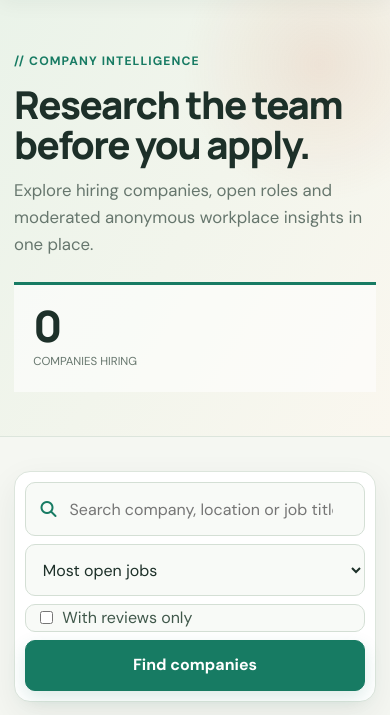
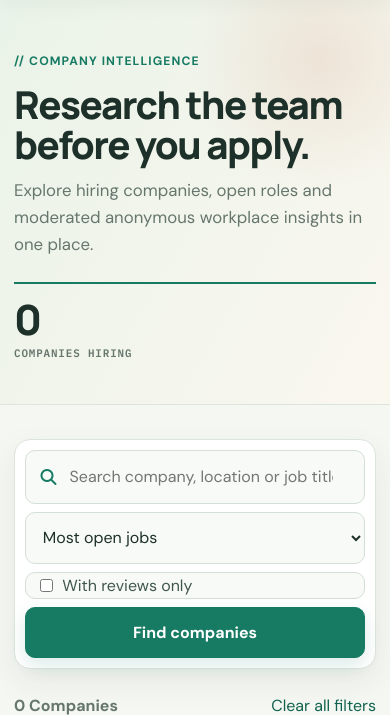
Before and after one commit to mahmoudshaker123/Python_Jobs, a Django app: page /companies/ in a window 390 px wide. Shown: the part 70-785 px from the top of the page. Run offline with Django 5.2, Linux system fonts and the light colour scheme; data that the repository does not hold is empty; parts of the project's set-up code (start-up, migrations or seed data) failed here and were passed over.

Commit message:
Polish company directory hiring stat

```diff
--- a/static/styles.css
+++ b/static/styles.css
@@ -545,9 +545,9 @@
 .company-directory-heading { display: grid; grid-template-columns: minmax(0, 1fr) auto; align-items: end; gap: 3rem; }
 .company-directory-heading h1 { max-width: 850px; margin: .8rem 0; font-size: clamp(2.4rem, 4.6vw, 5rem); line-height: 1.03; }
 .company-directory-heading p { max-width: 720px; margin: 0; color: var(--muted); font-size: 1.05rem; }
-.company-directory-count { min-width: 180px; padding: 1.2rem; border-top: 3px solid var(--blue); background: rgba(255,255,255,.6); }
-.company-directory-count strong { display: block; font: 800 2.7rem/1 "Manrope", sans-serif; }
-.company-directory-count span { color: var(--muted); font-size: .72rem; text-transform: uppercase; }
+.company-directory-count { min-width: 210px; padding: .35rem 0 .35rem 1.6rem; border-inline-start: 2px solid var(--blue); background: transparent; }
+.company-directory-count strong { display: block; color: var(--text); font: 800 clamp(2.6rem, 4vw, 4rem)/.95 "Manrope", sans-serif; letter-spacing: -.06em; }
+.company-directory-count span { display: block; margin-top: .45rem; color: var(--muted); font: 700 .68rem/1.2 var(--mono); letter-spacing: .08em; text-transform: uppercase; }
 .company-directory-body { padding: 34px 0 90px; }
 .company-filters { display: grid; grid-template-columns: minmax(280px, 1.6fr) minmax(180px, .7fr) auto auto; gap: 8px; padding: 10px; border: 1px solid var(--line); border-radius: 16px; background: #fff; box-shadow: 0 12px 34px rgba(29,48,41,.07); }
 .company-filter-search { display: flex; min-width: 0; align-items: center; gap: .7rem; padding: 0 .9rem; border: 1px solid #d4dfd5; border-radius: 10px; background: #f8faf7; }
@@ -643,7 +643,7 @@
 @media (max-width: 767.98px) {
   .company-directory-hero { padding-top: 48px; }
   .company-directory-heading { grid-template-columns: 1fr; gap: 1.5rem; }
-  .company-directory-count { width: 100%; }
+  .company-directory-count { width: 100%; min-width: 0; padding: 1rem 0 0; border-inline-start: 0; border-top: 2px solid var(--blue); }
   .company-filters { grid-template-columns: 1fr; }
   .company-filter-search { grid-column: auto; }
   .company-filters .btn { width: 100%; }
```
